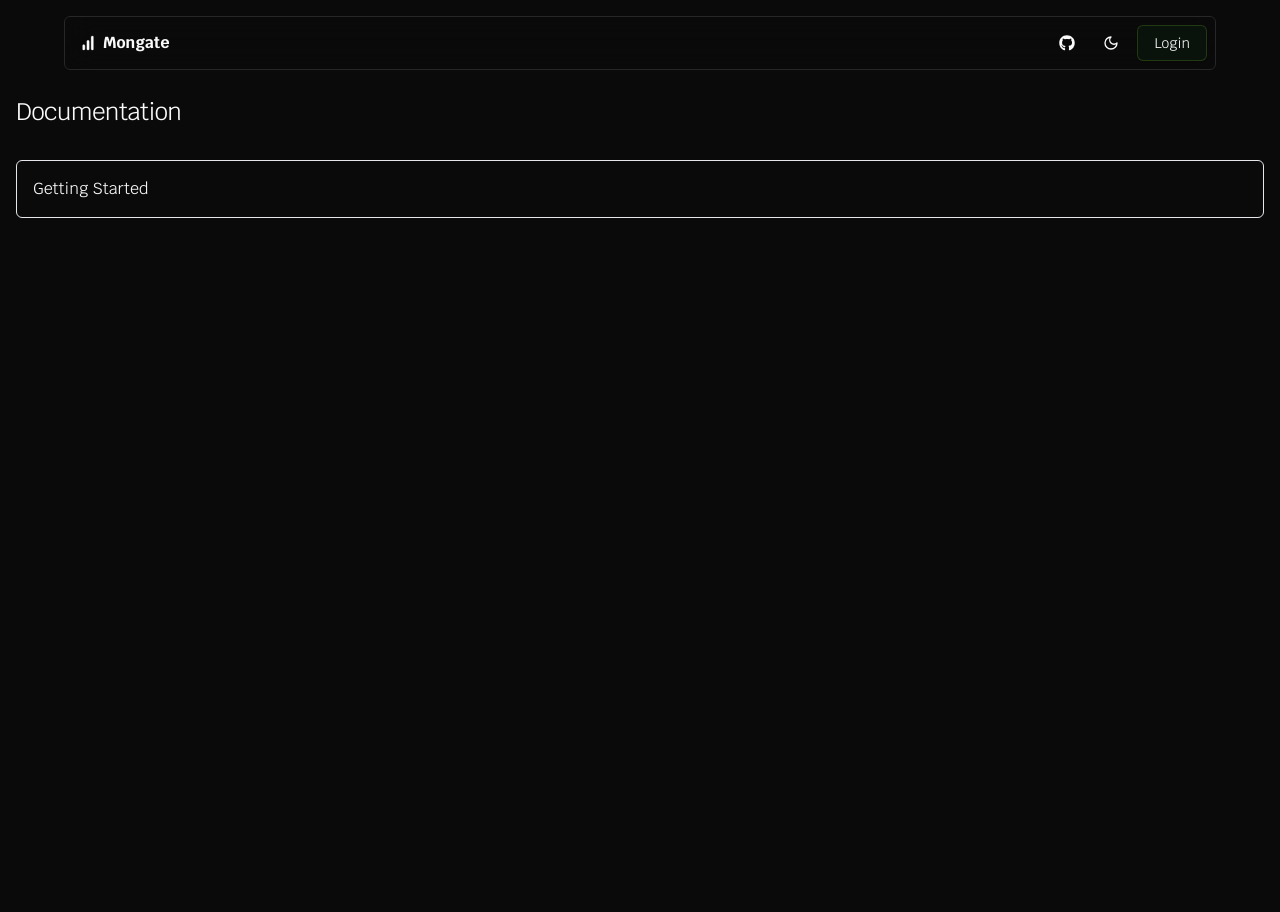
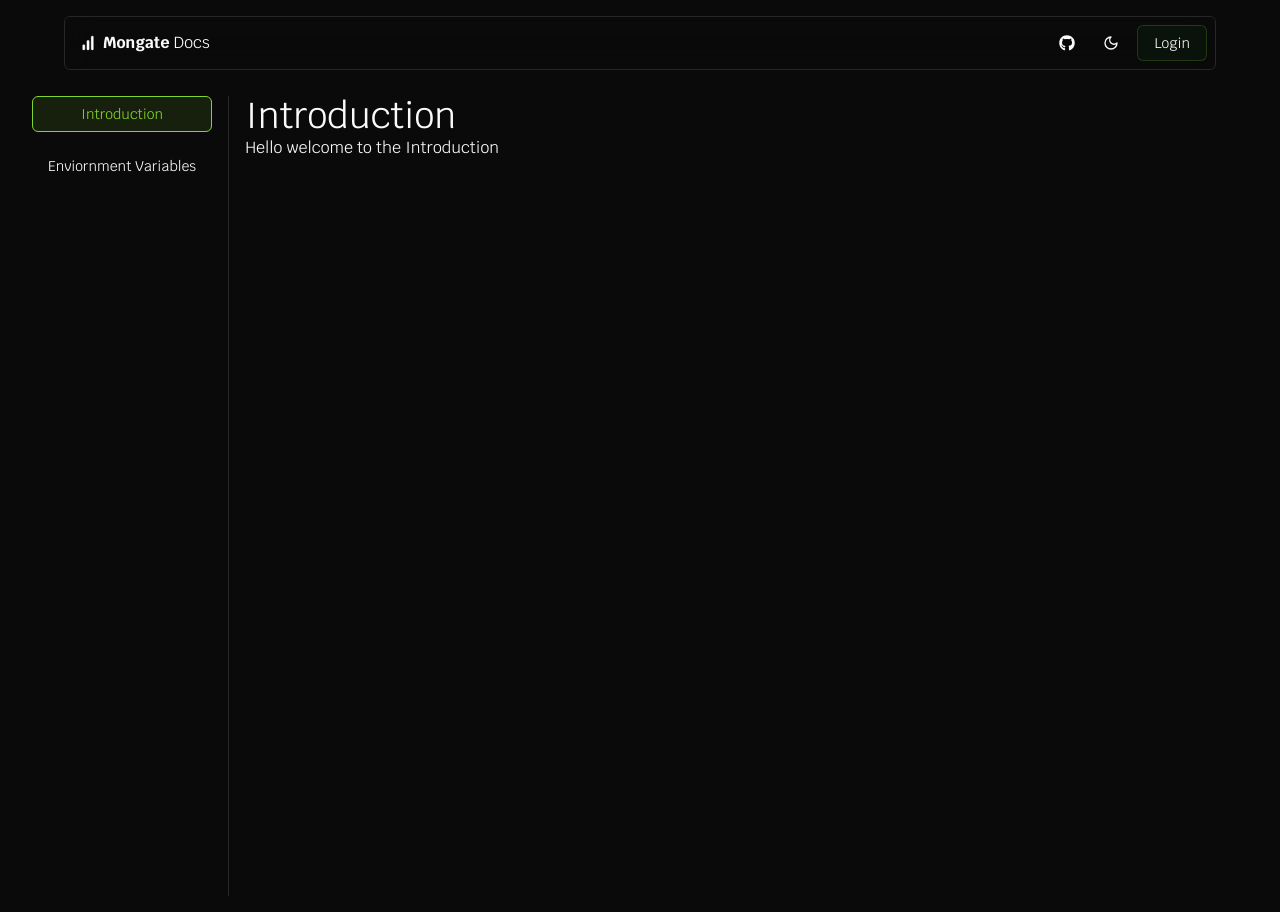
Before and after one commit to colinguinane1/Mongate-Front-End, a Next.js app: page /docs in a window 1280 px wide. Before the commit the page ends 800 px from the top, so only its background shows below. Built offline with nearby package versions, Linux system fonts and the light colour scheme; no server answers; what tailwindcss-motion would draw is missing.

Commit message:
refactor: restructure documentation layout and enhance navigation with new MDX files

```diff
--- a/app/docs/getting-started/page.mdx
+++ b/app/docs/env-variables.mdx
@@ -1,6 +1,8 @@
 import MdxLayout from "@/components/mdx/mdx-layout.tsx"
 
-# Docs example
+# Enviornment Variables
+
+Set up your enviornment variables
 
 export default function MDXPage({ children }) {
   return <MdxLayout>{children}</MdxLayout>
--- /dev/null
+++ b/app/docs/introduction.mdx
@@ -0,0 +1,10 @@
+import MdxLayout from "@/components/mdx/mdx-layout.tsx"
+
+# Introduction
+
+Hello welcome to the Introduction
+
+export default function MDXPage({ children }) {
+  return <MdxLayout>{children}</MdxLayout>
+
+}
--- a/app/docs/page.tsx
+++ b/app/docs/page.tsx
@@ -1,28 +1,49 @@
+"use client";
 import Link from "next/link";
+import Introduction from "@/app/docs/introduction.mdx";
+import EnvVariables from "@/app/docs/env-variables.mdx";
+import { useState } from "react";
+import { Button } from "@/components/ui/button";
 
-export const metadata = {
-  title: "Blog",
-  description: "Nextfolio Blog",
-};
-
-export default async function DocsPage() {
-  const docLinks = [{ slug: "getting-started", title: "Getting Started" }];
+export default function DocsPage() {
+  const [selectedDoc, setSelectedDoc] = useState("introduction");
+  const docLinks = [
+    {
+      slug: "introduction",
+      title: "Introduction",
+      content: <Introduction />,
+    },
+    {
+      slug: "env-variables",
+      title: "Enviornment Variables",
+      content: <EnvVariables />,
+    },
+  ];
 
   return (
-    <section className="mt-20 p-4">
-      <h1 className="mb-8 text-2xl font-medium tracking-tight">
-        Documentation
-      </h1>
+    <section className="mt-20 p-4 flex">
+      <div className="border-r h-screen w-fit">
         <div>
+          <div className="flex gap-4 mx-4 items-start flex-col">
             {docLinks.map((doc) => (
-          <Link
+              <Button
+                variant={"ghost"}
                 key={doc.slug}
-            className="block p-4 border border-gray-200 rounded-md hover:bg-gray-50"
-            href={`/docs/${doc.slug}`}
+                className={` hover:text-primary hover:bg-primary/10 rounded-md  w-full  ${
+                  selectedDoc === doc.slug
+                    ? "border rounded-md bg-primary/10 border-primary text-primary"
+                    : ""
+                }`}
+                onClick={() => setSelectedDoc(doc.slug)}
               >
                 {doc.title}
-          </Link>
+              </Button>
             ))}
+          </div>
+        </div>
+      </div>
+      <div className="prose">
+        {docLinks.find((doc) => doc.slug === selectedDoc)?.content}
       </div>
     </section>
   );
--- a/components/mdx/mdx-layout.tsx
+++ b/components/mdx/mdx-layout.tsx
@@ -1,8 +1,4 @@
 export default function MdxLayout({ children }: { children: React.ReactNode }) {
   // Create any shared layout or styles here
-  return (
-    <div className="prose mt-20 px-4 prose-headings:mt-8 prose-headings:font-semibold prose-headings:text-black prose-h1:text-5xl prose-h2:text-4xl prose-h3:text-3xl prose-h4:text-2xl prose-h5:text-xl prose-h6:text-lg dark:prose-headings:text-white">
-      {children}
-    </div>
-  );
+  return <div className="prose px-4">{children}</div>;
 }
--- a/components/ui/header.tsx
+++ b/components/ui/header.tsx
@@ -16,7 +16,7 @@ export default function Header() {
   const { user } = useUser();
   const { resolvedTheme } = useTheme();
   const pathname = usePathname();
-  const isDocsPath = pathname.includes("/docs/");
+  const isDocsPath = pathname.includes("/docs");
   return (
     <header className="flex items-center justify-center fixed p-4 w-screen z-50">
       <div className="backdrop-blur-lg z-50 p-2 max-w-6xl flex w-full justify-between motion-preset-blur-down-lg items-center rounded-md border">
```
Lines whose indentation alone changed are shown as unchanged.
